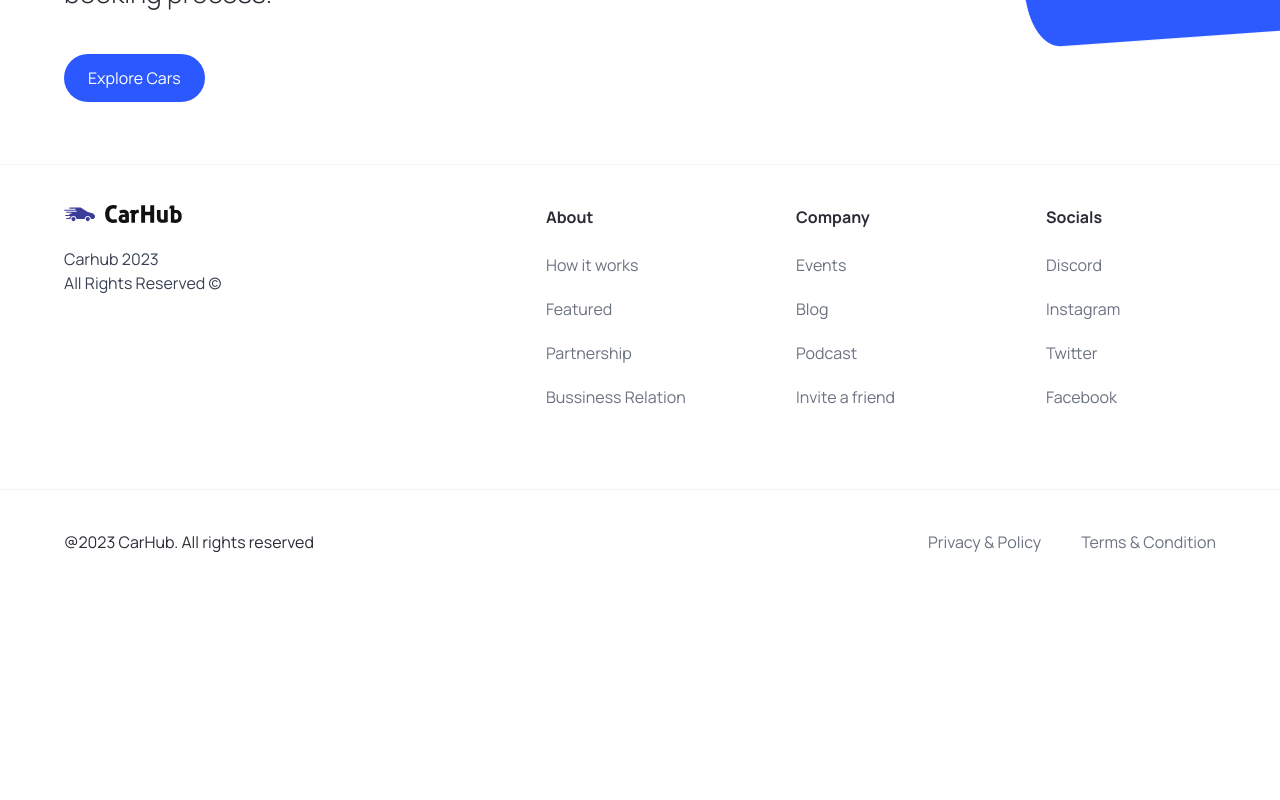
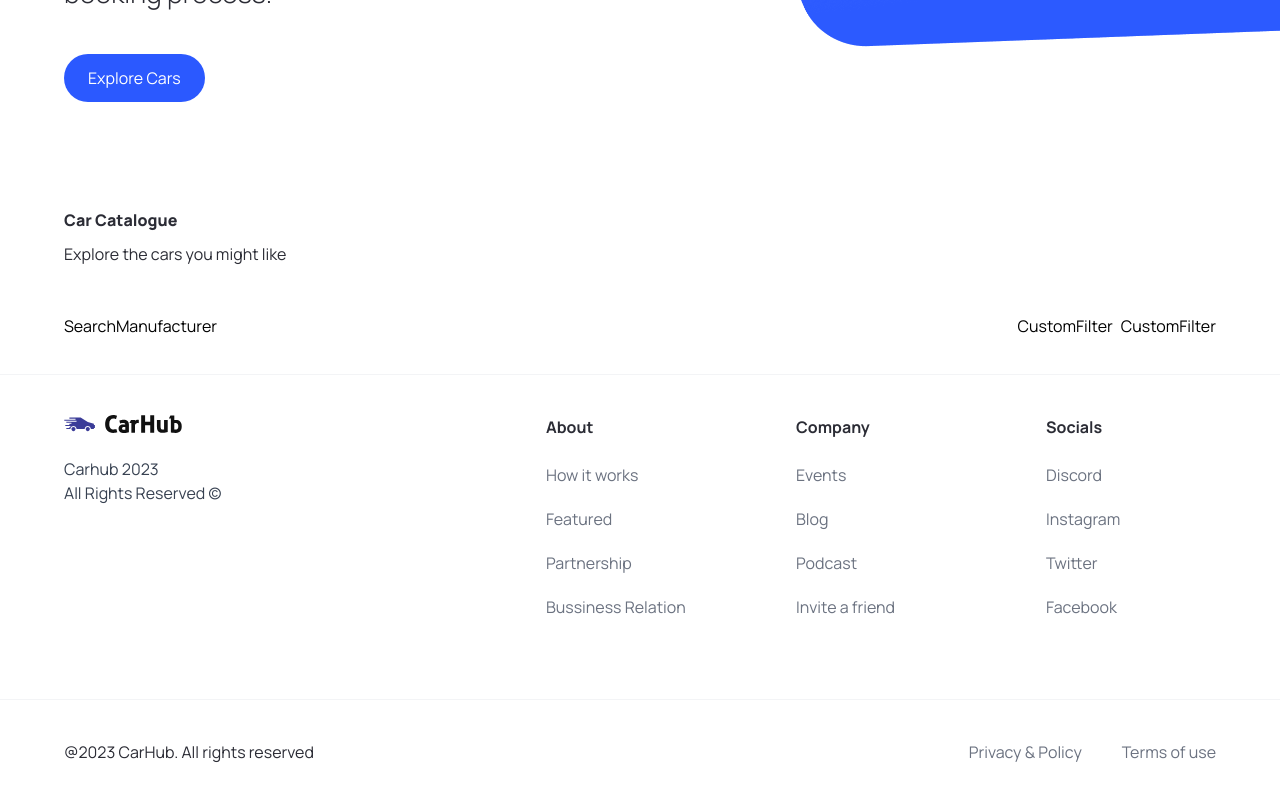
Before and after one commit to vidojam/car_showcase, a Next.js app: page / in a window 1280 px wide. Shown: the part 656-1456 px from the top of the page. Before the commit the page ends 1250 px from the top, so only its background shows below. Built offline with nearby package versions, Linux system fonts and the light colour scheme.

Commit message:
worked on searchbox

```diff
--- a/app/page.tsx
+++ b/app/page.tsx
@@ -1,11 +1,31 @@
 import Image from 'next/image'
 
 import { Hero } from '@/components'
+import { SearchBar } from '@/components'
+import { CustomFilter } from '@/components'
 
 export default function Home() {
   return (
     <main className="overflow-hidden">
       <Hero />
+
+      <div className="mt-12 padding-x padding-y max-width" id="discover">
+        <div className="home__text-container">
+          <h1 className="text-4x1 font-extrabold">Car Catalogue</h1>
+          <p>Explore the cars you might like</p>
+        </div>
+
+        <div className="home__filters">
+          <SearchBar />
+
+          <div className="home__filter-container">
+            <CustomFilter title="fuel" />
+            <CustomFilter title="yesr" />
+
+          </div>
+
+        </div>
+      </div>
     </main>
   )
 }
--- /dev/null
+++ b/components/CustomFilter.tsx
@@ -0,0 +1,11 @@
+import React from 'react'
+
+const CustomFilter = () => {
+  return (
+    <div>
+      CustomFilter
+    </div>
+  )
+}
+
+export default CustomFilter
--- a/components/Footer.tsx
+++ b/components/Footer.tsx
@@ -42,7 +42,7 @@
           Privacy & Policy
         </Link>
         <Link href="/" className="text-gray-500">
-          Terms & Condition
+          Terms of use
         </Link>
       </div>
     </div>
--- a/components/Hero.tsx
+++ b/components/Hero.tsx
@@ -27,9 +27,9 @@
           <div className="hero__image">
             <Image src="/hero.png" alt="hero"
             fill className="object-contain"/>
+          </div>
 
             <div className="hero__image-overlay"/>
-          </div>
         </div>
      </div>
   )
--- /dev/null
+++ b/components/SearchBar.tsx
@@ -0,0 +1,27 @@
+"use client";
+
+import { useState } from 'react'
+import{ SearchManufacturer } from './'
+
+const SearchBar = () => {
+  const [manufacturer, setManufacturer] = useState('');
+
+  const handleSearch = () => {
+
+  }
+  return (
+    <form className="searchbar" onSubmit=
+    {handleSearch}>
+      <div className="searchbar__item">
+        <SearchManufacturer
+          manufacturer={manufacturer}
+          setManufacturer={setManufacturer}
+
+        />
+      </div>
+
+    </form>
+  )
+}
+
+export default SearchBar
--- /dev/null
+++ b/components/SearchManufacturer.tsx
@@ -0,0 +1,13 @@
+import React from 'react'
+
+const SearchManufacturer = ({ manufacturer,
+  setManufacturer }: SearchManufacturerProps) => {
+
+  return (
+    <div>
+      SearchManufacturer
+    </div>
+  )
+}
+
+export default SearchManufacturer
--- a/types/index.ts
+++ b/types/index.ts
@@ -7,3 +7,8 @@
  MouseEventHandler<HTMLButtonElement>;
  btnType: "button" | "submit";
 }
+
+export interface SearchManufacturerProps {
+  manufacturer: string;
+  setManuFacturer: (manufacturer: string) => void;
+}
```
Also changed, not shown: components/index.ts (+8 -0 lines).
